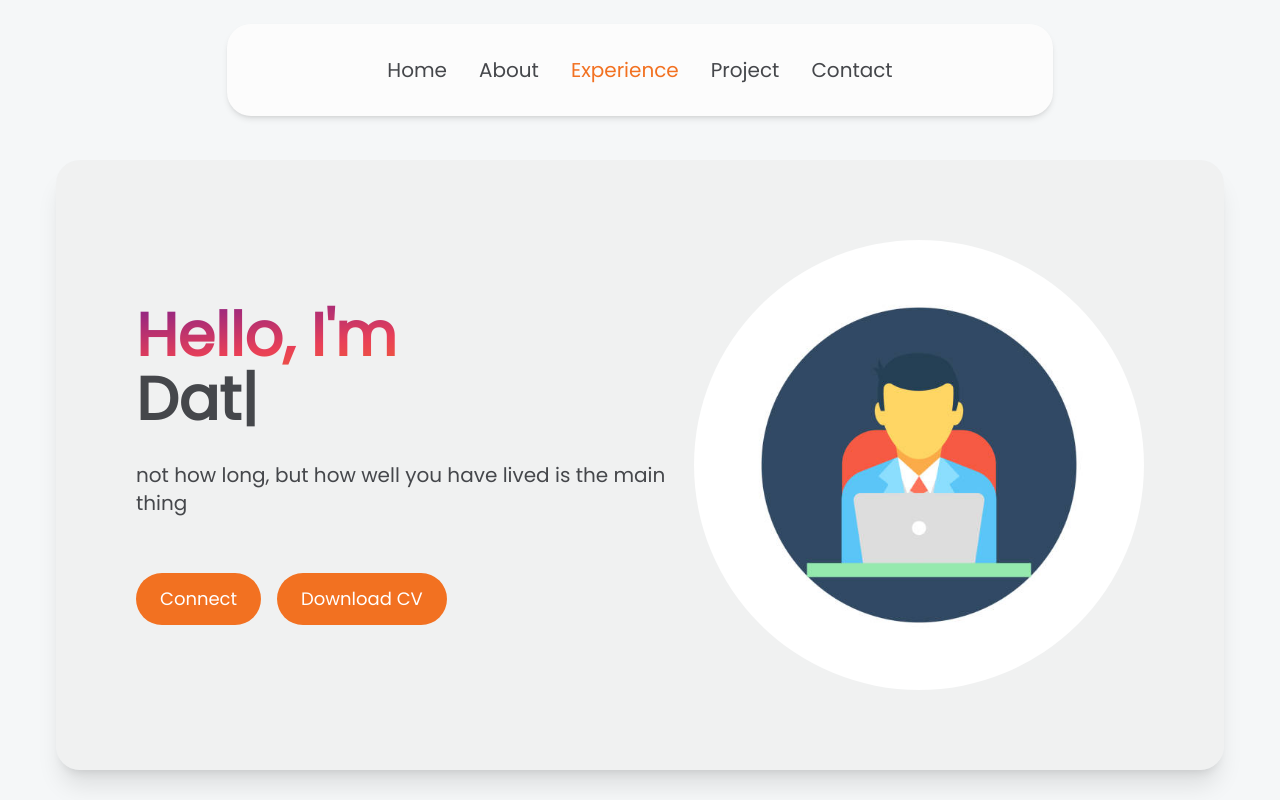
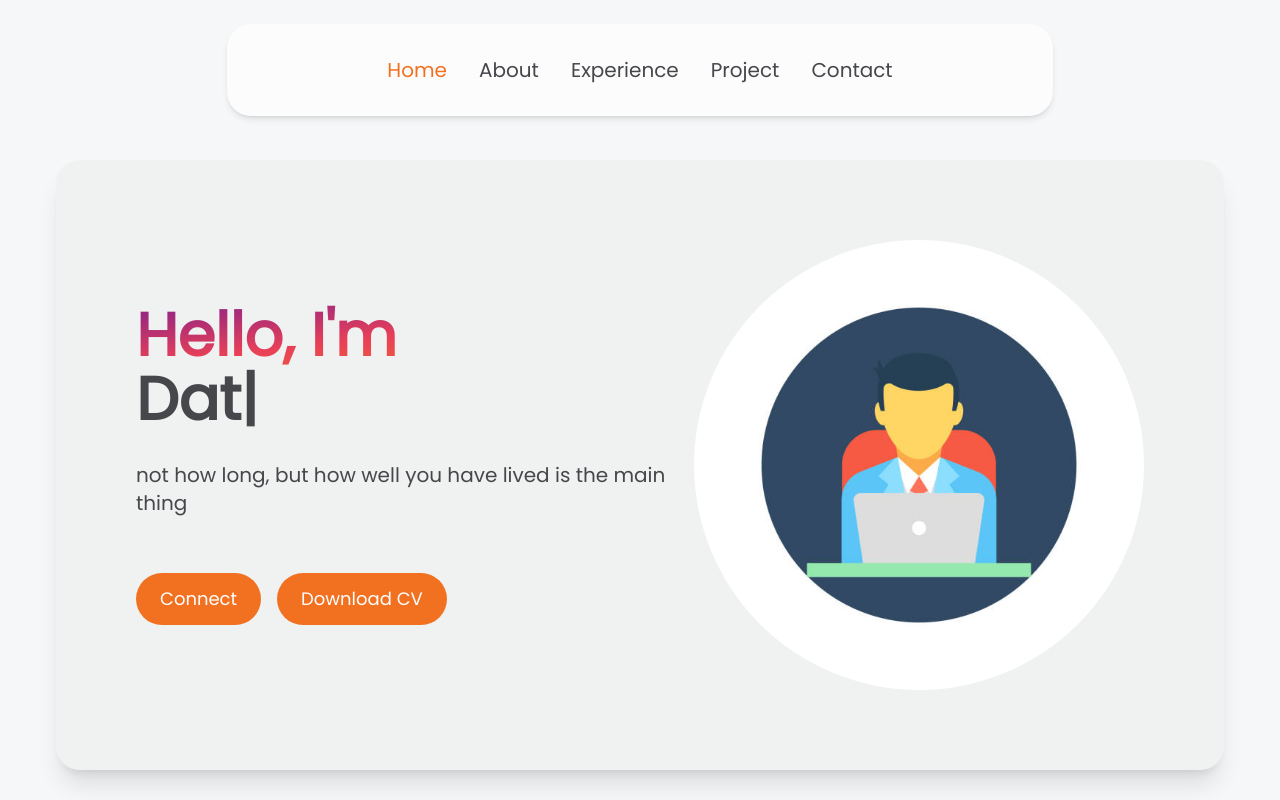
Before and after one commit to BaoTran685/main-portfolio, a Next.js app: page / in a window 1280 px wide. Shown: the top 800 px of the page. Built offline with nearby package versions, Linux system fonts and the light colour scheme.

Commit message:
reduce js work by increase nav timer

```diff
--- a/src/app/components/NavBar/NavBar.jsx
+++ b/src/app/components/NavBar/NavBar.jsx
@@ -32,7 +32,7 @@
 
   // when the section is in viewport and it is more than half of the screen, show it
   let movementTimer = null
-  const TIME = 15
+  const TIME = 130
   const handleScroll = () => {
     const sections = document.querySelectorAll('section')
     const scrollPosition = window.scrollY
@@ -60,7 +60,7 @@
         <div className='block'>
           <ul className='menu hidden sm:flex flex-row space-x-4 md:space-x-6 lg:space-x-8'>
             {navLinks.map((link, index) => (
-              <li key={index}>
+              <li key={index} onClick={() => {setActiveSection(link.name)}}>
                 <NavLink
                   name={link.name}
                   href={link.href}
--- a/src/app/components/NavBar/NavLink.jsx
+++ b/src/app/components/NavBar/NavLink.jsx
@@ -1,12 +1,12 @@
 import Link from 'next/link'
 
 const NavLink = ({ name, href, active }) => {
-  const activeNavLink = active ? 'text-[var(--orange-color)]' : 'text-[#45474B]'
+  const activeNavLink = active ? 'text-[var(--orange-color)] duration-300' : 'text-[#45474B]'
 
   return (
     <Link
       href={href}
-      className={`${activeNavLink} text--nav--header block`}
+      className={`text--nav--header block ${activeNavLink}`}
     >
       {name}
     </Link>
```
